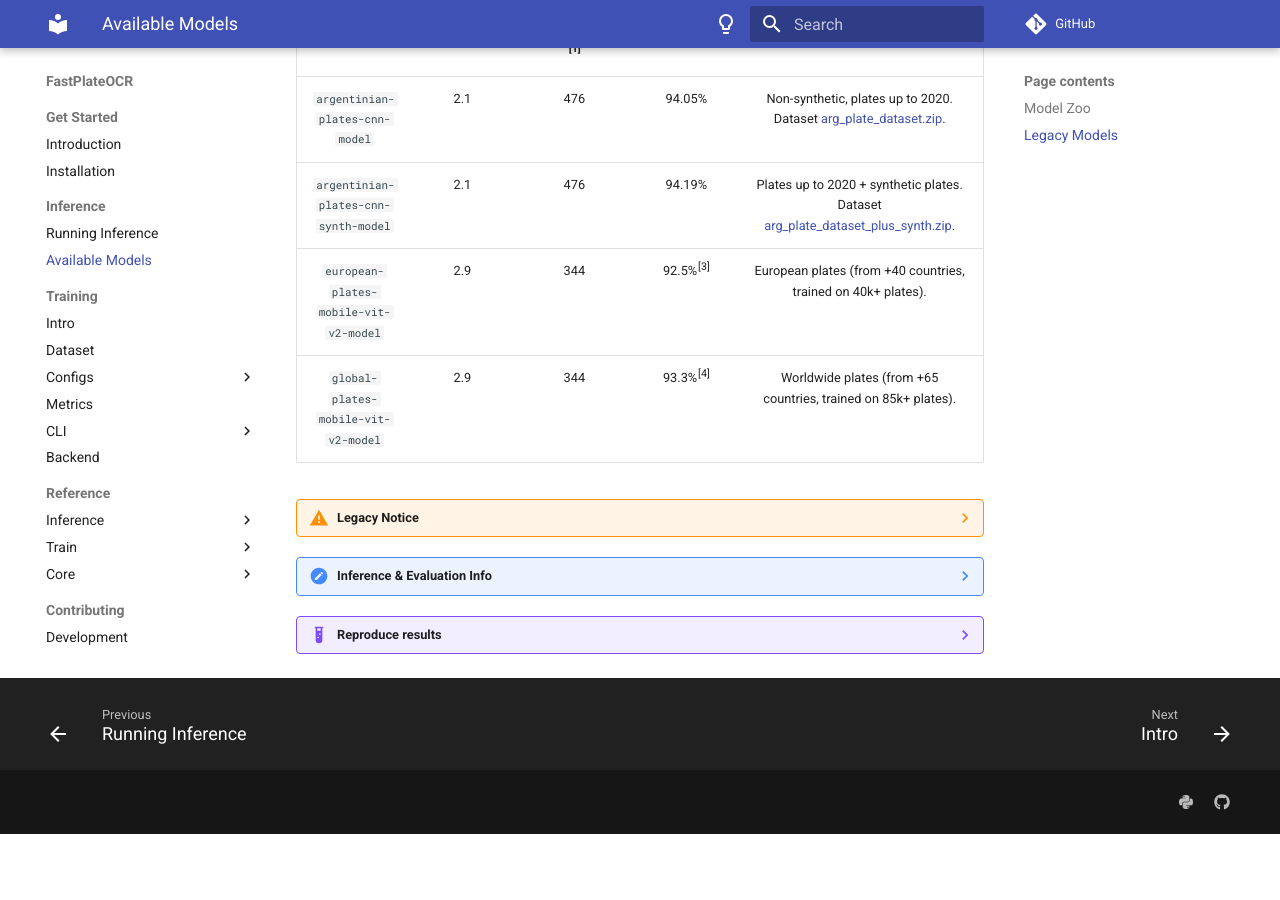
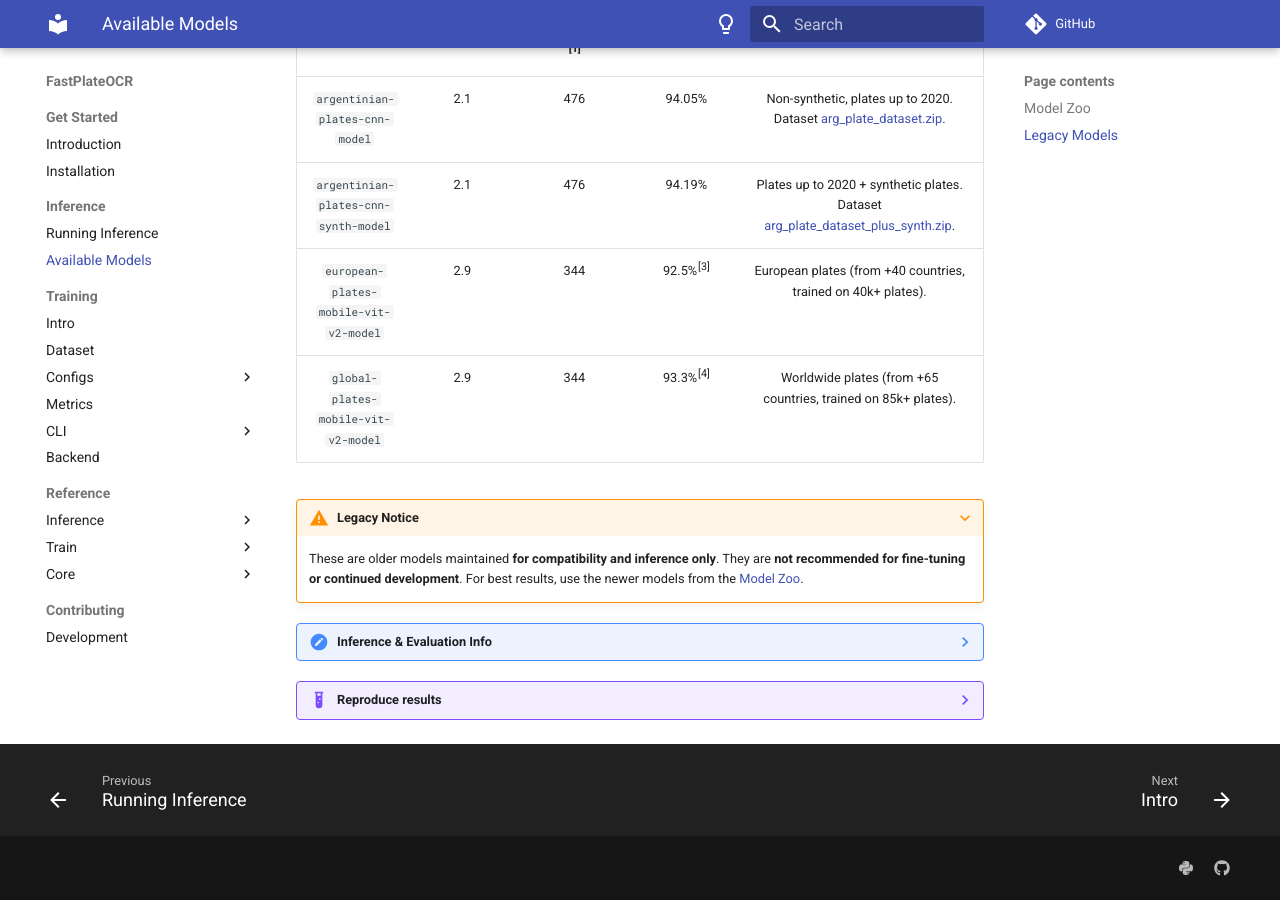
Before and after one commit to ankandrew/fast-plate-ocr, an MkDocs documentation site: the page built from docs/inference/model_zoo.md, in a window 1280 px wide and 900 px high, scrolled down 822 px. Built offline with MkDocs 1.6.1 and Material for MkDocs 9.7.7, drawn with Linux system fonts in a browser that asks for light colours; comment, search, counter and statistics services are not loaded; the version menu is left out; before the commit the page ends 1656 px from its top, so only the background shows below that.

```diff
--- a/docs/inference/model_zoo.md
+++ b/docs/inference/model_zoo.md
@@ -30,7 +30,7 @@ These are pre-trained models from earlier iterations of `fast-plate-ocr`, primar
 | `european-plates-mobile-vit-v2-model` |               2.9                |                      344                       |  92.5%<sup>[3]</sup>   |                                                                European plates (from +40 countries, trained on 40k+ plates).                                                                 |
 |  `global-plates-mobile-vit-v2-model`  |               2.9                |                      344                       |  93.3%<sup>[4]</sup>   |                                                                Worldwide plates (from +65 countries, trained on 85k+ plates).                                                                |
 
-??? warning "Legacy Notice"
+???+ warning "Legacy Notice"
     These are older models maintained **for compatibility and inference only**.
     They are **not recommended for fine-tuning or continued development**.
     For best results, use the newer models from the [Model Zoo](#model-zoo).
```
